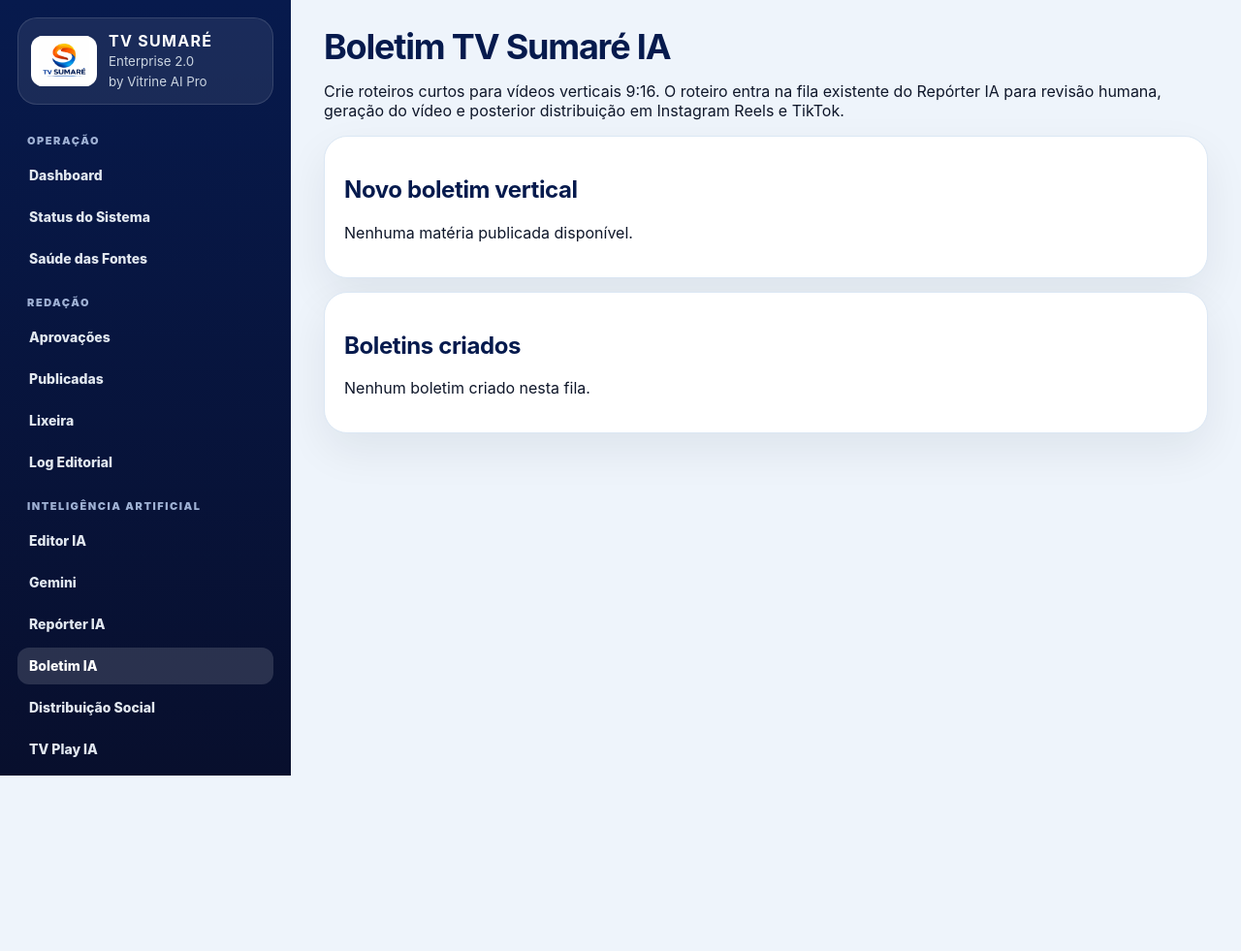
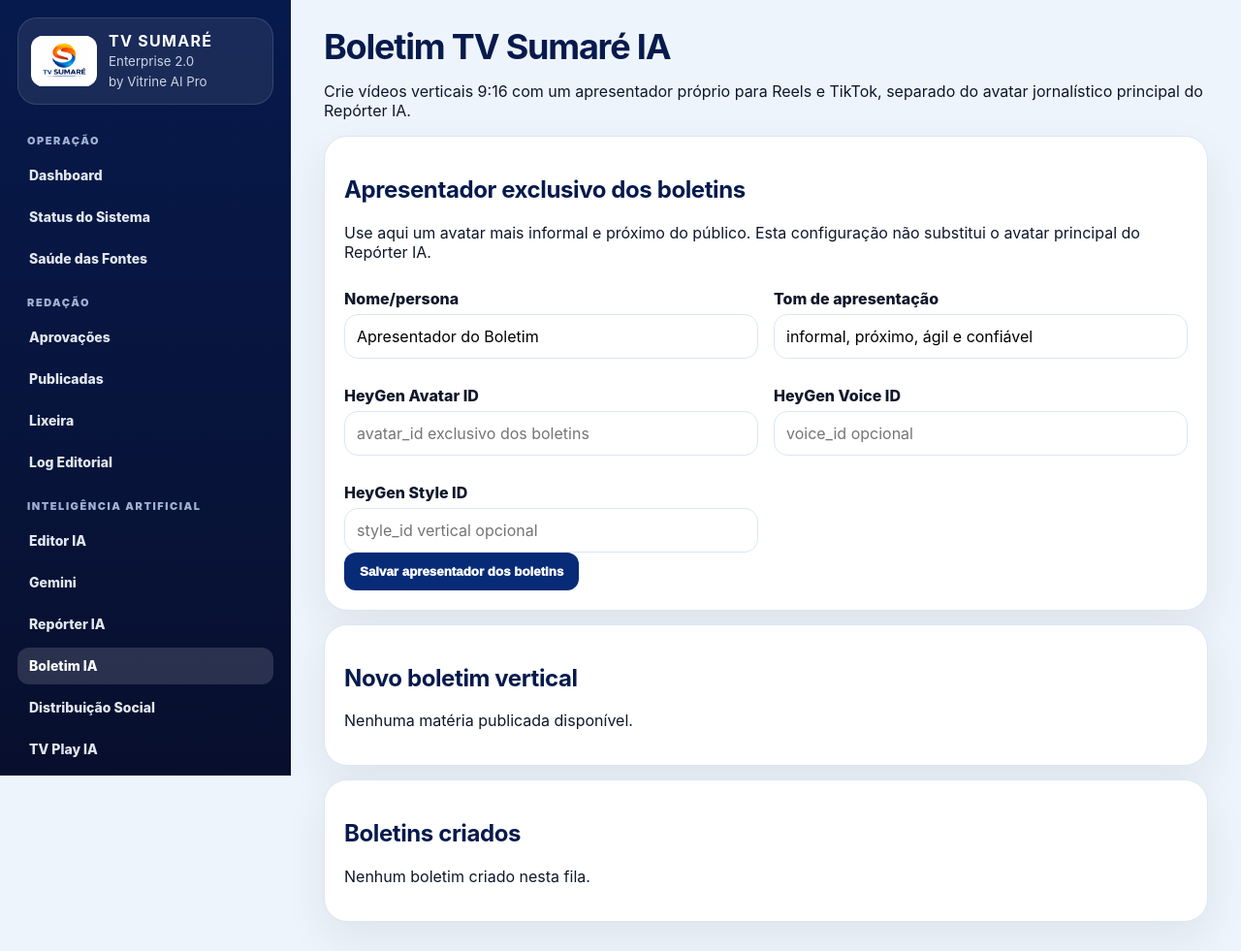
Before and after one commit to cschibelsky-star/TVSUMARE_ENTERPRISE, a PHP site: page /admin/boletim-ia.php in a window 1280 px wide. Shown: the whole page at 97% size. Before the commit the page ends 800 px from the top, so only its background shows below. Run offline with PHP 8.4, Linux system fonts and the light colour scheme; the visitor is signed in with stand-in values (Sample User, id 1).

Commit message:
feat: adiciona perfil de apresentador exclusivo para boletins

```diff
--- a/admin/boletim-ia.php
+++ b/admin/boletim-ia.php
@@ -8,6 +8,8 @@ function bia_h($v){ return htmlspecialchars((string)$v,ENT_QUOTES,'UTF-8'); }
 function bia_path($name){ return dirname(__DIR__).'/data/'.$name; }
 function bia_read($name){ $p=bia_path($name); if(!is_file($p)) return []; $d=json_decode(file_get_contents($p),true); return is_array($d)?$d:[]; }
 function bia_write($name,$rows){ $p=bia_path($name); if(!is_dir(dirname($p))) @mkdir(dirname($p),0775,true); file_put_contents($p,json_encode(array_values($rows),JSON_PRETTY_PRINT|JSON_UNESCAPED_UNICODE|JSON_UNESCAPED_SLASHES),LOCK_EX); }
+function bia_config_read(){ $p=bia_path('boletim_ia_config.json'); if(!is_file($p)) return []; $d=json_decode(file_get_contents($p),true); return is_array($d)?$d:[]; }
+function bia_config_write($cfg){ $p=bia_path('boletim_ia_config.json'); if(!is_dir(dirname($p))) @mkdir(dirname($p),0775,true); file_put_contents($p,json_encode($cfg,JSON_PRETTY_PRINT|JSON_UNESCAPED_UNICODE|JSON_UNESCAPED_SLASHES),LOCK_EX); }
 function bia_clean($v){ return trim(preg_replace('/\s+/u',' ',strip_tags((string)$v))); }
 function bia_excerpt($v,$max=420){ $v=bia_clean($v); if(function_exists('mb_strlen') && mb_strlen($v,'UTF-8')>$max) return rtrim(mb_substr($v,0,$max,'UTF-8')).'…'; return strlen($v)>$max?rtrim(substr($v,0,$max)).'…':$v; }
 function bia_find_news($rows,$id){ foreach($rows as $r){ if((string)($r['id']??'')===(string)$id) return $r; } return null; }
@@ -42,7 +44,20 @@ $news=bia_read('noticias.json');
 usort($news,function($a,$b){ return strcmp((string)($b['published_at']??$b['created_at']??''),(string)($a['published_at']??$a['created_at']??'')); });
 $news=array_slice($news,0,40);
 $jobs=bia_read('videos_ia.json');
+$cfg=bia_config_read();
+$cfg += ['presenter_name'=>'Apresentador do Boletim','presenter_tone'=>'informal, próximo, ágil e confiável','heygen_avatar_id'=>'','heygen_voice_id'=>'','heygen_style_id'=>''];
 $msg=''; $err='';
+
+if(($_SERVER['REQUEST_METHOD']??'GET')==='POST' && isset($_POST['save_presenter'])){
+  tvs_verify_csrf();
+  $cfg['presenter_name']=bia_clean($_POST['presenter_name']??'Apresentador do Boletim');
+  $cfg['presenter_tone']=bia_clean($_POST['presenter_tone']??'informal, próximo, ágil e confiável');
+  $cfg['heygen_avatar_id']=trim((string)($_POST['heygen_avatar_id']??''));
+  $cfg['heygen_voice_id']=trim((string)($_POST['heygen_voice_id']??''));
+  $cfg['heygen_style_id']=trim((string)($_POST['heygen_style_id']??''));
+  bia_config_write($cfg);
+  $msg='Perfil exclusivo do apresentador dos boletins salvo.';
+}
 
 if(($_SERVER['REQUEST_METHOD']??'GET')==='POST' && isset($_POST['create_boletim'])){
   tvs_verify_csrf();
@@ -64,15 +79,18 @@ if(($_SERVER['REQUEST_METHOD']??'GET')==='POST' && isset($_POST['create_boletim'
       'script'=>$script,'status'=>'roteiro_pronto','created_at'=>date('c'),
       'boletim'=>true,'boletim_format'=>$format,'boletim_format_label'=>$meta['label'],
       'duration_target'=>$meta['target'],'orientation'=>'portrait','aspect_ratio'=>'9:16',
-      'social_ready'=>true,'distribution_targets'=>['instagram','tiktok']
+      'social_ready'=>true,'distribution_targets'=>['instagram','tiktok'],
+      'presenter_name'=>$cfg['presenter_name'],'presenter_tone'=>$cfg['presenter_tone'],
+      'heygen_avatar_id'=>$cfg['heygen_avatar_id'],'heygen_voice_id'=>$cfg['heygen_voice_id'],'heygen_style_id'=>$cfg['heygen_style_id']
     ];
     array_unshift($jobs,$job); bia_write('videos_ia.json',$jobs);
-    $msg='Boletim vertical criado. Revise o roteiro no Repórter IA antes de enviar para geração do vídeo.';
+    $msg='Boletim vertical criado com o perfil exclusivo do apresentador. Revise o roteiro no Repórter IA antes da geração.';
   }
 }
 $boletins=array_values(array_filter($jobs,function($j){ return !empty($j['boletim']); }));
-?><!doctype html><html lang="pt-BR"><head><meta charset="utf-8"><meta name="viewport" content="width=device-width,initial-scale=1"><title>Boletim TV Sumaré IA</title><link rel="stylesheet" href="admin.css?v=10"></head><body><div class="admin"><?php include __DIR__.'/_menu.php'; ?><main class="main"><h1>Boletim TV Sumaré IA</h1><p>Crie roteiros curtos para vídeos verticais 9:16. O roteiro entra na fila existente do Repórter IA para revisão humana, geração do vídeo e posterior distribuição em Instagram Reels e TikTok.</p>
+?><!doctype html><html lang="pt-BR"><head><meta charset="utf-8"><meta name="viewport" content="width=device-width,initial-scale=1"><title>Boletim TV Sumaré IA</title><link rel="stylesheet" href="admin.css?v=11"></head><body><div class="admin"><?php include __DIR__.'/_menu.php'; ?><main class="main"><h1>Boletim TV Sumaré IA</h1><p>Crie vídeos verticais 9:16 com um apresentador próprio para Reels e TikTok, separado do avatar jornalístico principal do Repórter IA.</p>
 <?php if($msg): ?><div class="box"><strong><?=bia_h($msg)?></strong></div><?php endif; ?><?php if($err): ?><div class="box"><strong><?=bia_h($err)?></strong></div><?php endif; ?>
-<div class="box" style="margin-top:14px"><h2>Novo boletim vertical</h2><?php if(!$news): ?><p>Nenhuma matéria publicada disponível.</p><?php else: ?><form method="post" class="form"><?=tvs_csrf_field()?><div class="grid2"><div><label>Formato</label><select name="format"><option value="noticia_1_minuto">Notícia em 1 Minuto — 45 a 60 s</option><option value="giro_rapido">Giro Rápido — até 3 notícias</option><option value="servico">Serviço TV Sumaré — 30 a 45 s</option><option value="agenda">Agenda da Cidade — 30 a 60 s</option></select></div><div><label>Matéria principal</label><select name="news_id" required><?php foreach($news as $n): ?><option value="<?=bia_h($n['id']??'')?>"><?=bia_h(($n['city']??'Região').' — '.($n['title']??'Sem título'))?></option><?php endforeach; ?></select></div></div><p><strong>Saída:</strong> vertical 9:16 • revisão obrigatória • destinos preparados: Instagram Reels + TikTok.</p><button class="btn orange" name="create_boletim" value="1">Criar roteiro do boletim</button> <a class="btn" href="reporter-ia.php">Abrir Repórter IA</a></form><?php endif; ?></div>
-<div class="box" style="margin-top:14px"><h2>Boletins criados</h2><?php if(!$boletins): ?><p>Nenhum boletim criado nesta fila.</p><?php else: ?><?php foreach(array_slice($boletins,0,12) as $b): ?><div style="padding:12px 0;border-top:1px solid #e5e7eb"><strong><?=bia_h($b['title']??'Boletim')?></strong><br><small><?=bia_h(($b['boletim_format_label']??'').' • '.($b['aspect_ratio']??'9:16').' • '.($b['duration_target']??'').' • status: '.($b['status']??''))?></small><p><?=bia_h(bia_excerpt($b['script']??'',260))?></p></div><?php endforeach; ?><?php endif; ?></div>
+<div class="box" style="margin-top:14px"><h2>Apresentador exclusivo dos boletins</h2><p>Use aqui um avatar mais informal e próximo do público. Esta configuração não substitui o avatar principal do Repórter IA.</p><form method="post" class="form"><?=tvs_csrf_field()?><div class="grid2"><div><label>Nome/persona</label><input name="presenter_name" value="<?=bia_h($cfg['presenter_name'])?>" placeholder="Ex.: Dani — TV Sumaré Agora"></div><div><label>Tom de apresentação</label><input name="presenter_tone" value="<?=bia_h($cfg['presenter_tone'])?>" placeholder="informal, jovem, próximo e ágil"></div><div><label>HeyGen Avatar ID</label><input name="heygen_avatar_id" value="<?=bia_h($cfg['heygen_avatar_id'])?>" placeholder="avatar_id exclusivo dos boletins"></div><div><label>HeyGen Voice ID</label><input name="heygen_voice_id" value="<?=bia_h($cfg['heygen_voice_id'])?>" placeholder="voice_id opcional"></div><div><label>HeyGen Style ID</label><input name="heygen_style_id" value="<?=bia_h($cfg['heygen_style_id'])?>" placeholder="style_id vertical opcional"></div></div><button class="btn" name="save_presenter" value="1">Salvar apresentador dos boletins</button></form></div>
+<div class="box" style="margin-top:14px"><h2>Novo boletim vertical</h2><?php if(!$news): ?><p>Nenhuma matéria publicada disponível.</p><?php else: ?><form method="post" class="form"><?=tvs_csrf_field()?><div class="grid2"><div><label>Formato</label><select name="format"><option value="noticia_1_minuto">Notícia em 1 Minuto — 45 a 60 s</option><option value="giro_rapido">Giro Rápido — até 3 notícias</option><option value="servico">Serviço TV Sumaré — 30 a 45 s</option><option value="agenda">Agenda da Cidade — 30 a 60 s</option></select></div><div><label>Matéria principal</label><select name="news_id" required><?php foreach($news as $n): ?><option value="<?=bia_h($n['id']??'')?>"><?=bia_h(($n['city']??'Região').' — '.($n['title']??'Sem título'))?></option><?php endforeach; ?></select></div></div><p><strong>Apresentador:</strong> <?=bia_h($cfg['presenter_name'])?> • <strong>Tom:</strong> <?=bia_h($cfg['presenter_tone'])?><br><strong>Saída:</strong> vertical 9:16 • revisão obrigatória • Instagram Reels + TikTok.</p><button class="btn orange" name="create_boletim" value="1">Criar roteiro do boletim</button> <a class="btn" href="reporter-ia.php">Abrir Repórter IA</a></form><?php endif; ?></div>
+<div class="box" style="margin-top:14px"><h2>Boletins criados</h2><?php if(!$boletins): ?><p>Nenhum boletim criado nesta fila.</p><?php else: ?><?php foreach(array_slice($boletins,0,12) as $b): ?><div style="padding:12px 0;border-top:1px solid #e5e7eb"><strong><?=bia_h($b['title']??'Boletim')?></strong><br><small><?=bia_h(($b['presenter_name']??'Apresentador').' • '.($b['boletim_format_label']??'').' • '.($b['aspect_ratio']??'9:16').' • '.($b['duration_target']??'').' • status: '.($b['status']??''))?></small><p><?=bia_h(bia_excerpt($b['script']??'',260))?></p></div><?php endforeach; ?><?php endif; ?></div>
 </main></div></body></html>
```
